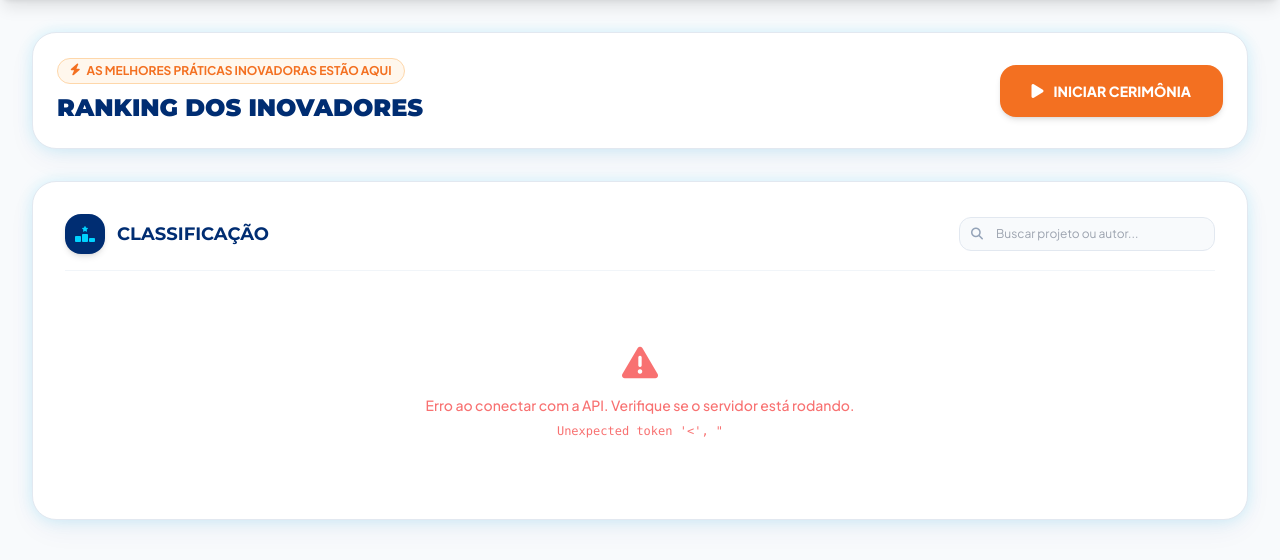
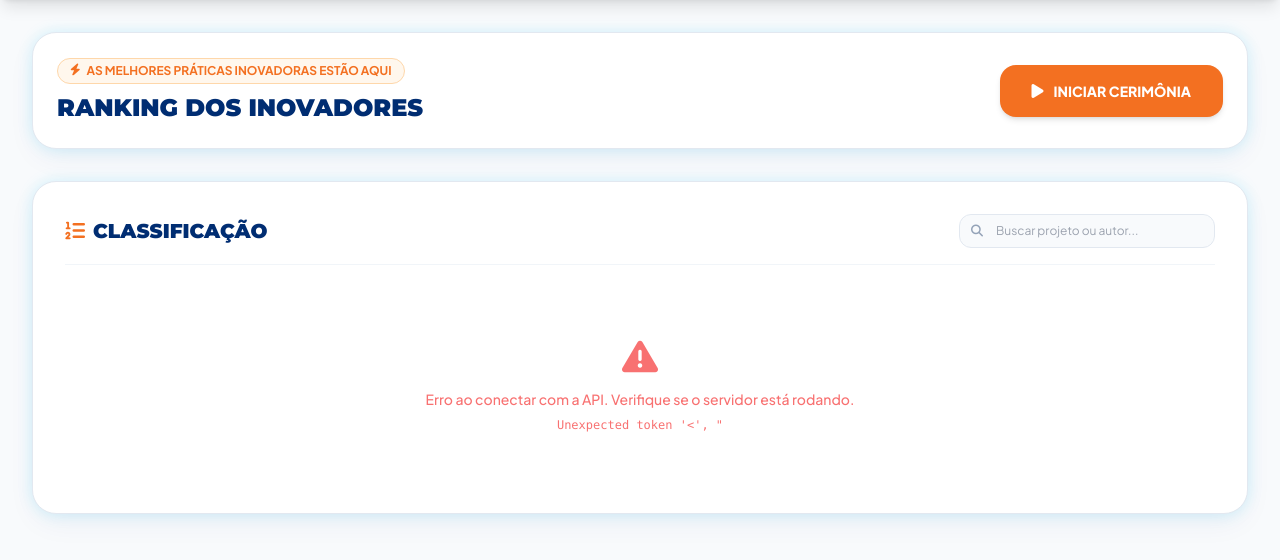
Before and after one commit to JacksonRicardo/senac-arena, a Django app: page / in a window 1280 px wide. Shown: the part 86-646 px from the top of the page. Run offline with Django 4.2, Linux system fonts and the light colour scheme; tables that the repository leaves empty hold one stand-in row (values such as "Sample post"); some libraries are stand-ins or nearby versions.

Commit message:
style: padroniza fonte e icone de lista numerada na secao de classificacao

```diff
--- a/arena/templates/arena/index.html
+++ b/arena/templates/arena/index.html
@@ -111,11 +111,11 @@
             <div id="top5ChartContainer" class="w-full"></div>
             <div id="leaderboardSection" class="bg-white rounded-3xl border border-slate-200 shadow-tech p-6 sm:p-8">
                 <div class="flex flex-col sm:flex-row justify-between items-start sm:items-center gap-4 mb-6 pb-4 border-b border-slate-100">
-                    <div class="flex items-center gap-3">
-                        <div class="w-10 h-10 rounded-2xl bg-senac-blue text-white flex items-center justify-center font-bold text-base shadow-md">
-                            <i class="fa-solid fa-ranking-star text-senac-cyan"></i>
-                        </div>
-                        <h3 class="text-lg font-bold font-heading text-senac-blue">CLASSIFICAÇÃO</h3>
+                    <div>
+                        <h3 class="text-lg sm:text-xl font-black font-heading text-senac-blue flex items-center gap-2">
+                            <i class="fa-solid fa-list-ol text-senac-orange"></i>
+                            <span>CLASSIFICAÇÃO</span>
+                        </h3>
                     </div>
                     <div class="relative w-full sm:w-64">
                         <i class="fa-solid fa-magnifying-glass absolute left-3 top-1/2 -translate-y-1/2 text-slate-400 text-xs"></i>
@@ -694,8 +694,8 @@
                     <div class="w-10 h-10 flex items-center justify-center flex-shrink-0">${medalEl}</div>
                     <div class="flex-grow min-w-0">
                         <div class="flex items-center justify-between gap-2 mb-1">
-                            <h4 class="font-bold text-slate-800 text-sm truncate">${g.title}</h4>
-                            <span class="text-xs font-black font-tech text-senac-blue flex-shrink-0">${total} pts <span class="text-[10px] font-sans font-semibold text-slate-400">(${evalsCount} aval.)</span></span>
+                            <h4 class="font-bold text-senac-blue text-xs sm:text-sm truncate">${g.title}</h4>
+                            <span class="text-xs font-black font-heading text-senac-blue flex-shrink-0">${total} pts <span class="text-[10px] font-sans font-semibold text-slate-400">(${evalsCount} aval.)</span></span>
                         </div>
                         <p class="text-xs text-slate-500 truncate mb-2">${g.authors}${g.unit ? ' · ' + g.unit : ''}</p>
                         <div class="w-full bg-slate-100 rounded-full h-1.5">
```
